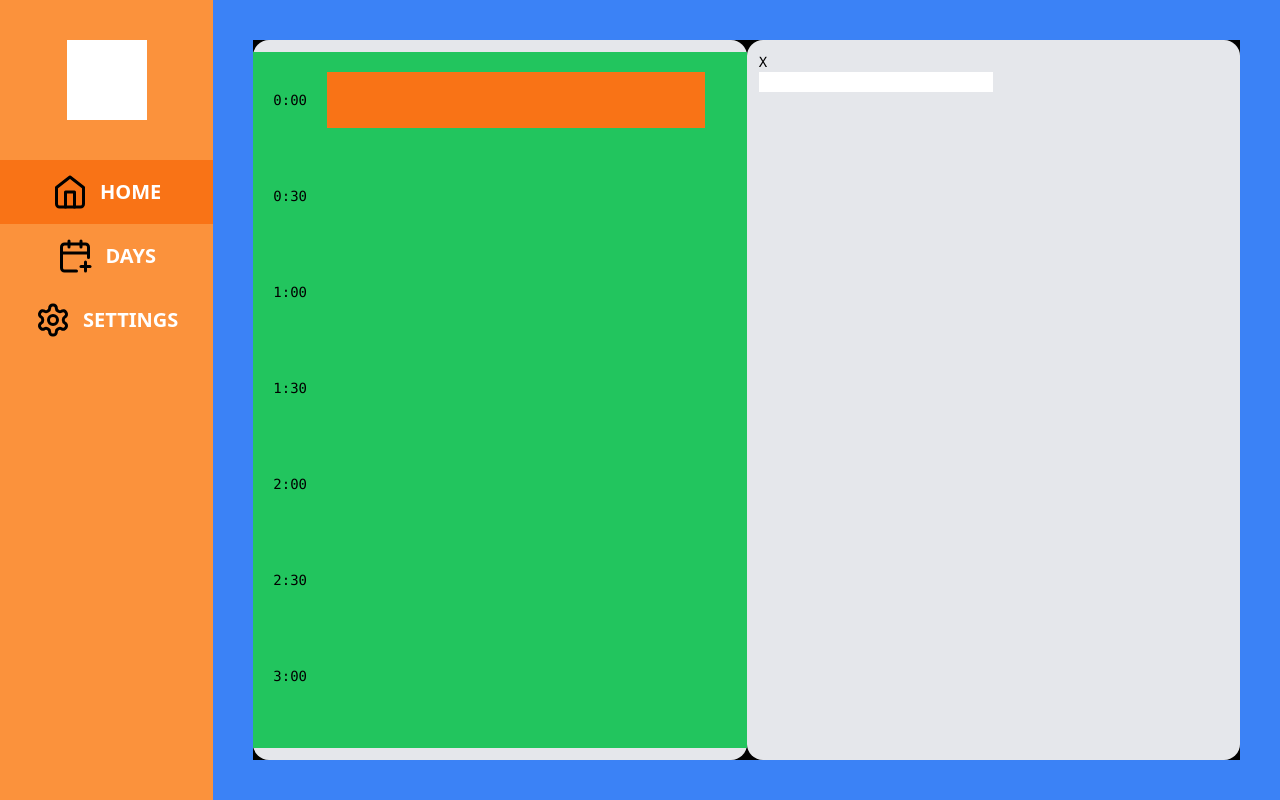
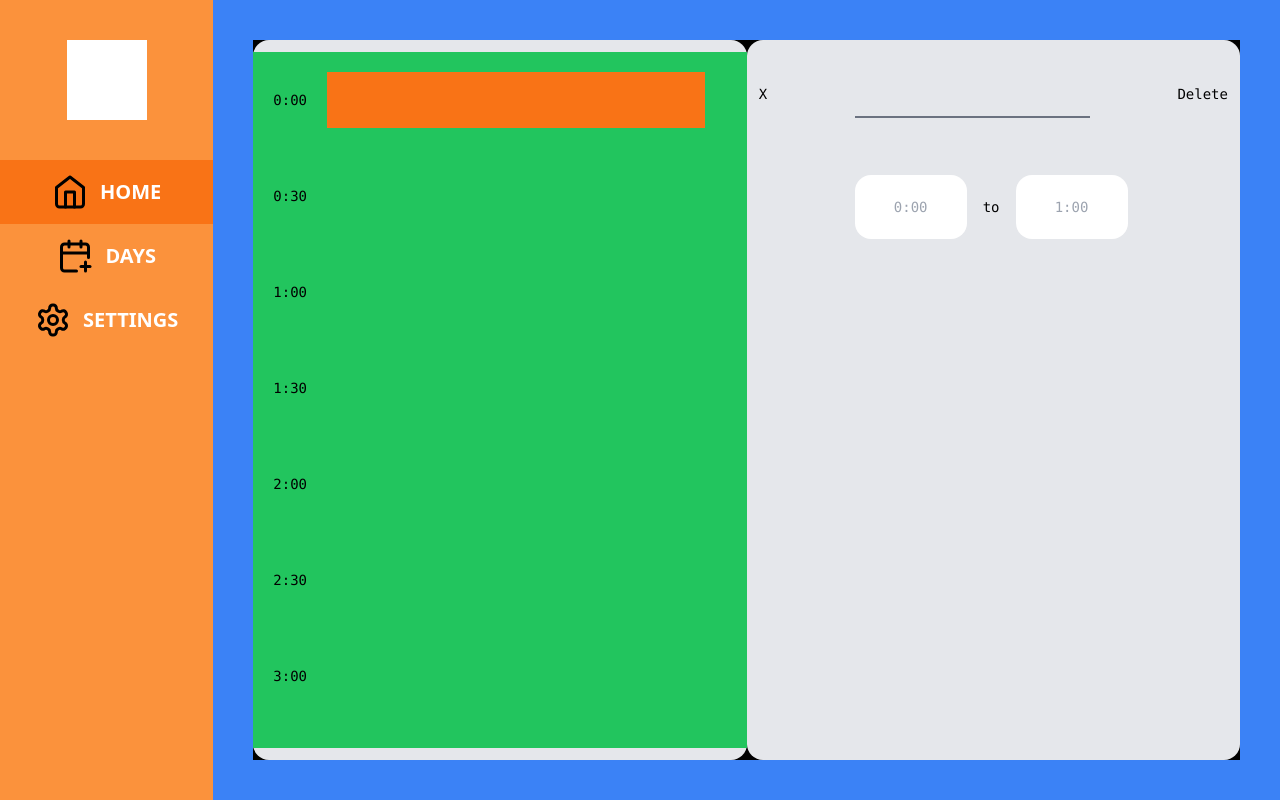
Before and after one commit to ouckah/one-day, a Next.js app: page / in a window 1280 px wide. Both pictures are taken after a click on the button "0:00". Built offline with nearby package versions, Linux system fonts and the light colour scheme.

Commit message:
✨ basic form instances

```diff
--- a/components/Day Scheduler/index.tsx
+++ b/components/Day Scheduler/index.tsx
@@ -58,8 +58,6 @@ export const DayScheduler = () => {
         }
     }
 
-    // TODO: when a new appointment is added, selected state does not change in time
-    // TODO: to reflect the changes on the right side of component.
     const addAppointment = (appointment: { [key: string]: { start: string; end: string } }) => {
         const startTime = Object.keys(appointment)[0]; // Extract the start time from the keys of the appointment object
         const appointmentContent = appointment[startTime];
@@ -88,7 +86,32 @@ export const DayScheduler = () => {
     }
 
     const clearSelectedAppointment = () => {
+        if (!selected) return;
         setSelected({start: '', end: ''});
+    }
+
+    const deleteSelectedAppointment = () => {
+        if (!selected) return;
+        const appointmentKey = selected.start;
+
+        // delete from appointments
+        let updatedAppointments = state.appointments;
+        delete updatedAppointments[appointmentKey];
+
+        // delete from start times
+        let updatedStartTimes = state.startTimes;
+        const index = updatedStartTimes.indexOf(appointmentKey);
+        updatedStartTimes.splice(index, 1);
+
+        // update state
+        setState({
+            ...state,
+            appointments: updatedAppointments,
+            startTimes: updatedStartTimes
+        });
+
+        // clear selection
+        clearSelectedAppointment();
     }
 
     useEffect(() => {
@@ -126,8 +149,24 @@ export const DayScheduler = () => {
                         selected ? (
                             <>
 
-                                <button onClick={clearSelectedAppointment}>X</button>
-                                <input className="w-1/2"/>
+                                <div className="flex flex-row justify-between items-center w-full h-24">
+                                    <button onClick={clearSelectedAppointment}>X</button>
+                                    <input className="w-1/2 h-12 bg-gray-200 border-b-gray-500 border-b-2 text-gray-500 text-lg font-bold p-3 focus:outline-none"/>
+                                    <button onClick={deleteSelectedAppointment}>Delete</button>
+                                </div>
+                                <div className="flex flex-col w-full h-full px-24 py-10">
+                                    <div className="flex flex-row items-center w-full h-16 gap-4">
+                                        <input
+                                            className="flex text-center w-28 h-full rounded-2xl focus:outline-none"
+                                            placeholder={selected.start}
+                                        />
+                                        <h1>to</h1>
+                                        <input
+                                            className="flex text-center w-28 h-full rounded-2xl focus:outline-none"
+                                            placeholder={selected.end}
+                                        />
+                                    </div>
+                                </div>
 
                             </>
                         ) : (
```
